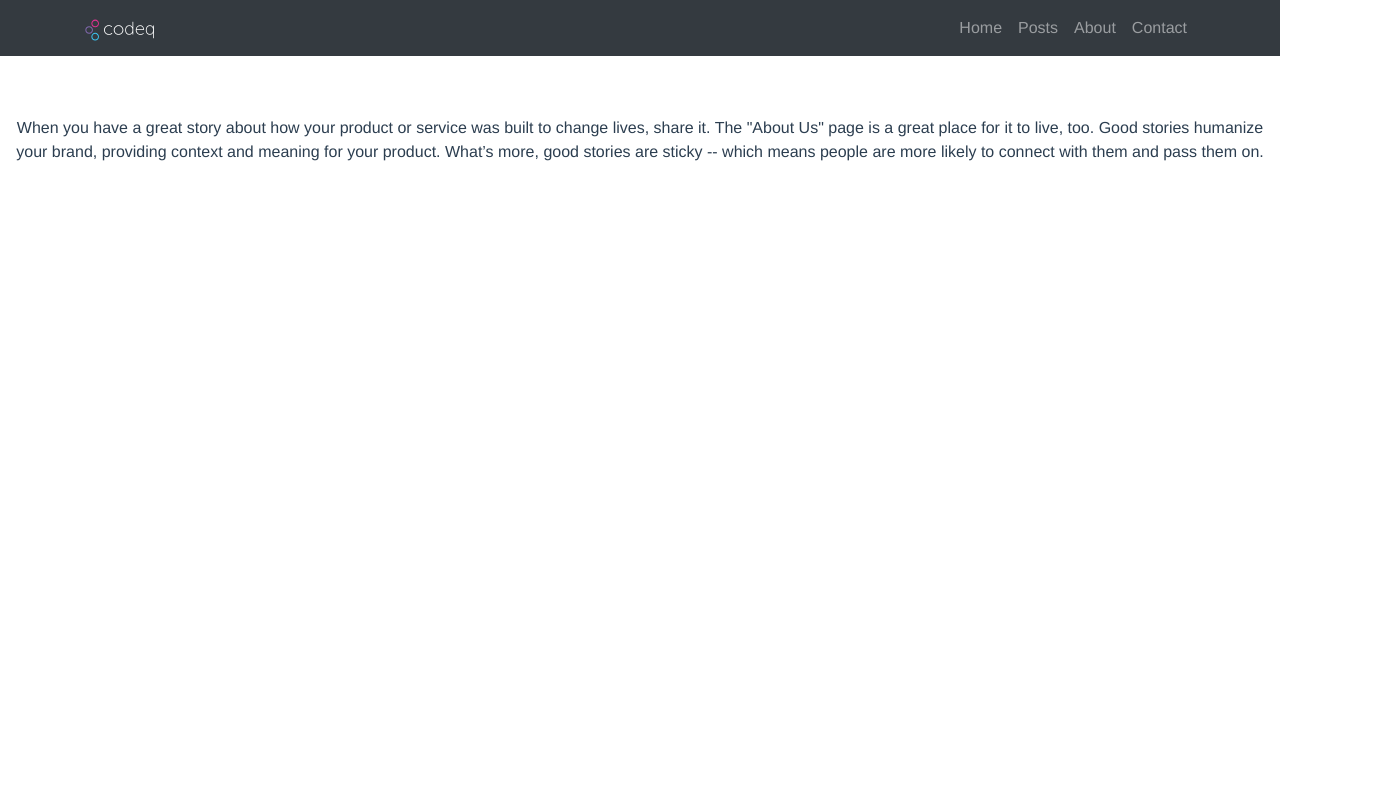
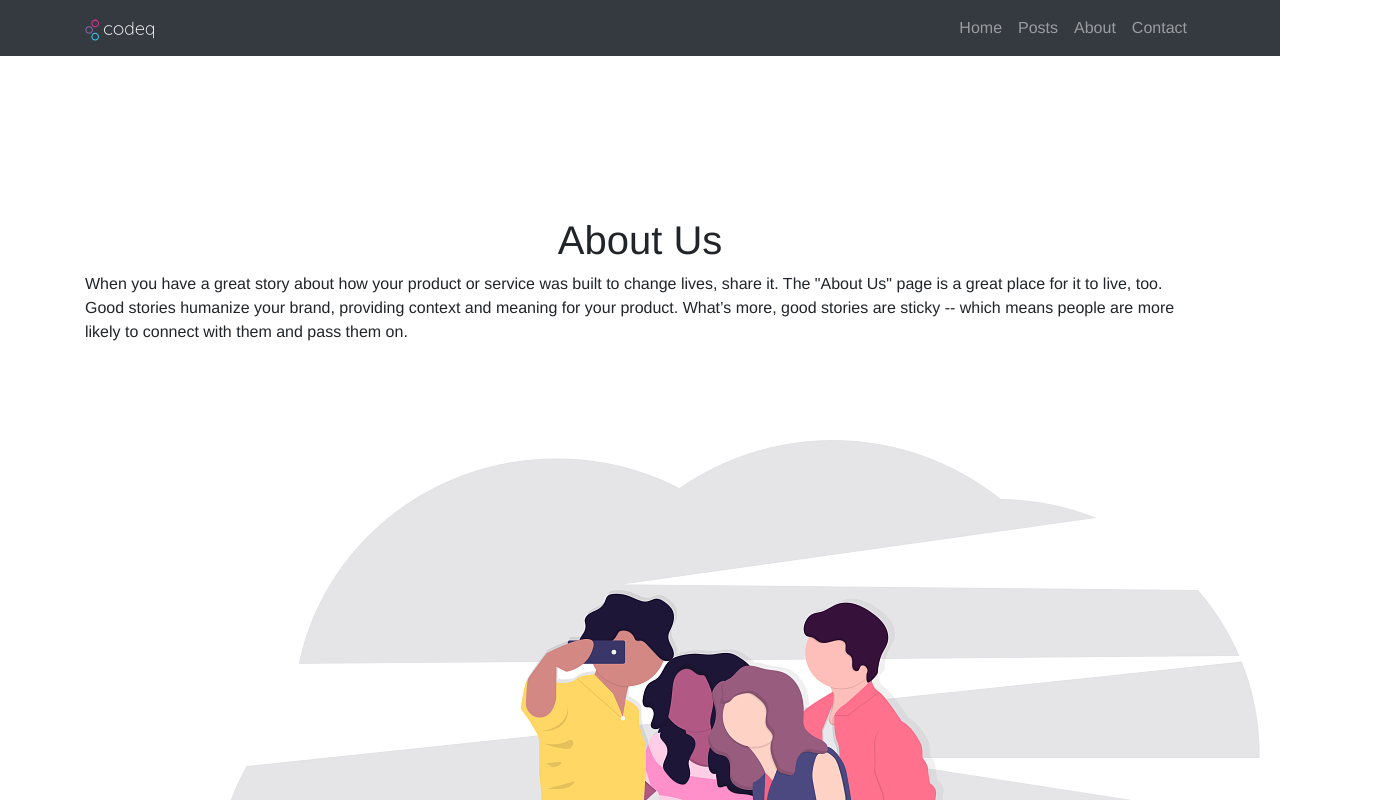
Before and after one commit to vhnam/codeq, a Vue app: page /about in a window 1280 px wide. Shown: the top 800 px of the page, 1380 px wide, since content can reach past the window. Built offline with nearby package versions, Linux system fonts and the light colour scheme.

Commit message:
update About screen

```diff
--- /dev/null
+++ b/src/assets/css/about.css
@@ -0,0 +1,3 @@
+.about {
+    margin-top: 10rem;
+}
--- a/src/pages/About.vue
+++ b/src/pages/About.vue
@@ -1,7 +1,13 @@
 <template>
-  <div id="about">
-  When you have a great story about how your product or service was built to change lives, share it. The "About Us" page is a great place for it to live, too. Good stories humanize your brand, providing context and meaning for your product. What’s more, good stories are sticky -- which means people are more likely to connect with them and pass them on.
-  </div>
+    <div class="about">
+        <div class="container">
+            <h1 class="display-5 text-center">About Us</h1>
+            <p>
+                When you have a great story about how your product or service was built to change lives, share it. The "About Us" page is a great place for it to live, too. Good stories humanize your brand, providing context and meaning for your product. What’s more, good stories are sticky -- which means people are more likely to connect with them and pass them on.
+            </p>
+            <img class="about__hero-image" :src="require('./../assets/img/bg-about.png')" alt="CodeQ">
+        </div>
+    </div>
 </template>
 
 <script>
@@ -9,14 +15,5 @@ export default {
   name: 'about'
 }
 </script>
-<!-- styling for the component -->
-<style>
-#about {
-  font-family: 'Avenir', Helvetica, Arial, sans-serif;
-  -webkit-font-smoothing: antialiased;
-  -moz-osx-font-smoothing: grayscale;
-  text-align: center;
-  color: #2c3e50;
-  margin-top: 60px;
-}
-</style>
+
+<style src="./../assets/css/about.css"></style>
```
Also changed, not shown: src/assets/img/bg-about.png (added).
